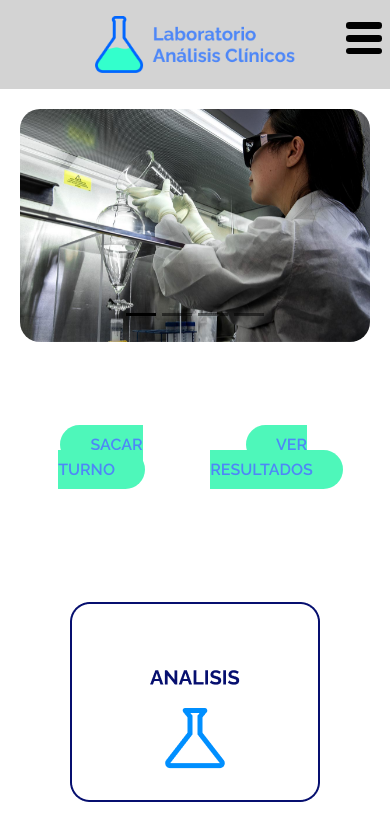
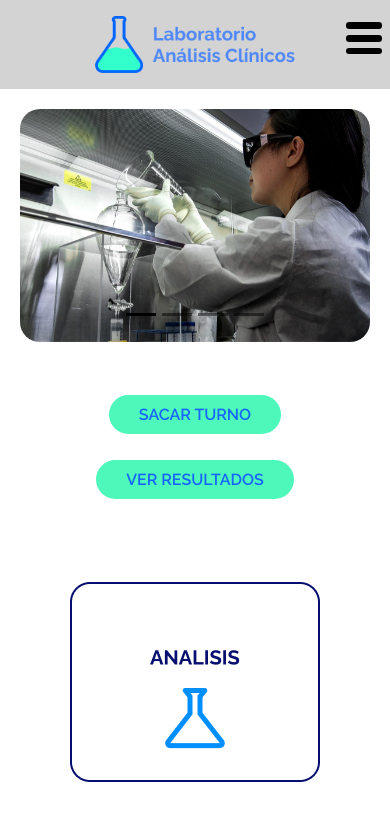
Before and after one commit to Francisco-Intelangelo/Laboratorio-de-Analisis-Clinicos, a React (Vite) app: page / in a window 390 px wide. Shown: the top 840 px of the page. Built offline with nearby package versions, Linux system fonts and the light colour scheme.

Commit message:
ajuste de padding de botones sacar turno y resultados del home para movile

```diff
--- a/src/Components/Accordion/Accordion.jsx
+++ b/src/Components/Accordion/Accordion.jsx
@@ -1,3 +1,4 @@
+/* eslint-disable react/prop-types */
 import { useState } from "react"
 
 const accordionStyles = {
@@ -11,10 +12,12 @@ const accordionTitleStyles = {
     padding: '5px',
     background: '#21aeca',
 };
+
 const accordionContentStyles = {
     padding: '5px',
     background: '#39d9d2',
 };
+
 const AccordionSection = ({section, isActiveSection, setActiveIndex, sectionIndex}) =>{
     const toggleSection = () => {
         const nextIndex = isActiveSection ? null : sectionIndex;
--- a/src/Pages/Home/Home.css
+++ b/src/Pages/Home/Home.css
@@ -17,10 +17,13 @@
     background-color: #4EF7BA;
     border-radius: 20px;
     padding: 10px 30px;
-    color: #4E87F7;
+    color: #1764ff;
 }
 .sacar-turno a, .ver-resultados a{
     text-decoration: none;
+}
+a:hover{
+    background-color: #49dda7;
 }
 
 .opciones{
@@ -42,7 +45,11 @@
 
 @media (max-width: 990px) {
     .buttons{
-        padding: 90px 0;
+        padding: 40px 0;
+        flex-direction: column;
+    }
+    .sacar-turno, .ver-resultados{
+        padding: 20px 0;
     }
 
     .titulo{
```
Also changed, not shown: src/Components/Accordion/Accordion.css (deleted).
